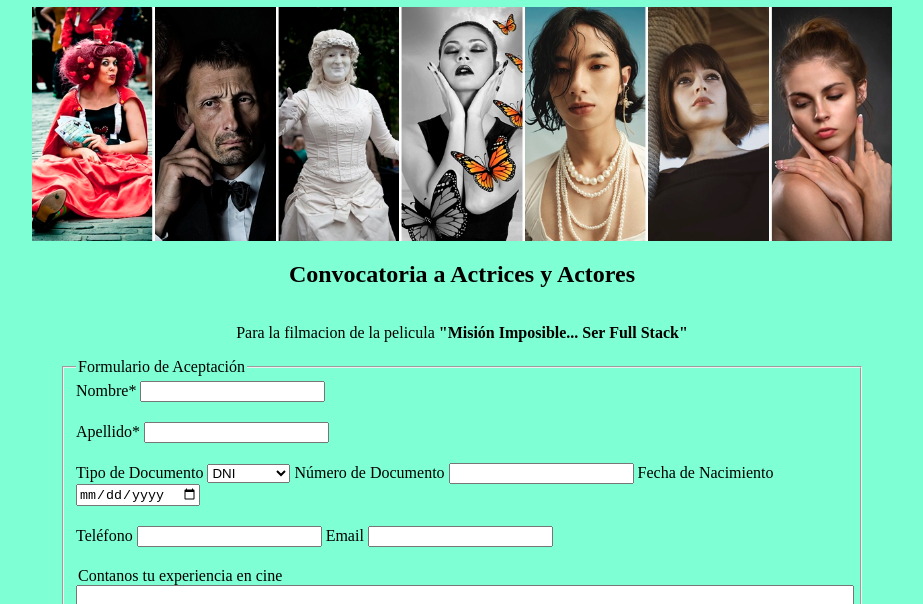
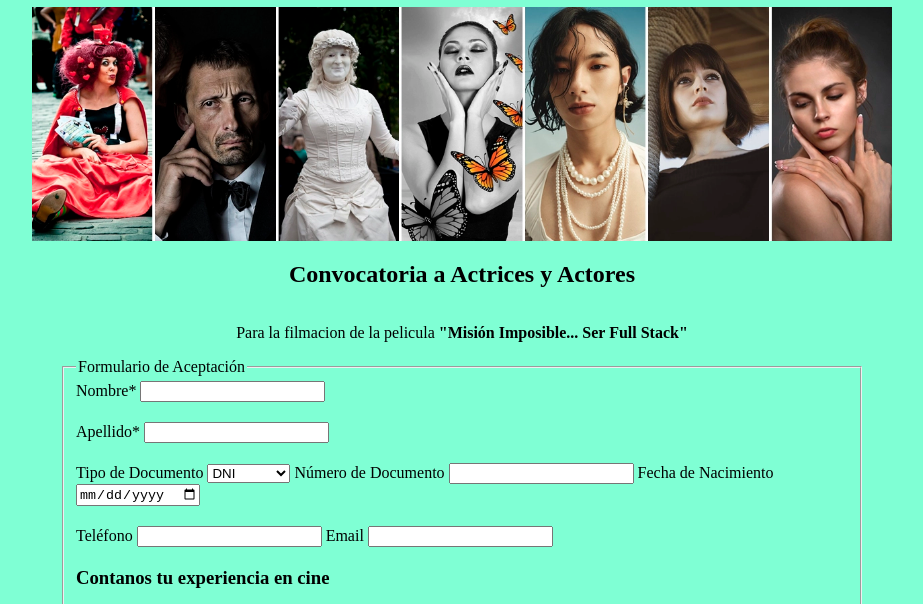
Before and after one commit to mscervino/formulario-pelicula, a website built with Vite: page index.html in a window 1280 px wide. Shown: the part 332-936 px from the top of the page, without its empty margins (178-1101 px from the left). Built offline with nearby package versions, Linux system fonts and the light colour scheme.

Commit message:
correcciones verificacion html

```diff
--- a/index.html
+++ b/index.html
@@ -6,12 +6,10 @@
     <title>Formularios Pelicula</title>
   </head>
   <body>
-    <!-- Logo -->
     <header class="logo">
       <img src="/img/logo2.webp" alt="Logo" width="860" height="309" />
     </header>
 
-    <!-- Sección con imagen -->
     <section class="imagen">
       <img
         src="/img/cabecera-form-pelicula.webp"
@@ -21,7 +19,6 @@
       />
     </section>
 
-    <!-- Sección Convocatoria -->
     <section class="convocatoria">
       <h1>Convocatoria a Actrices y Actores</h1>
       <p>
@@ -61,7 +58,7 @@
             <input type="email" id="email" />
           </div>
           <div class="campo">
-            <legend>Contanos tu experiencia en cine</legend>
+            <h3>Contanos tu experiencia en cine</h3>
             <textarea id="experiencia" rows="6"></textarea>
           </div>
           <div class="campo">
```
